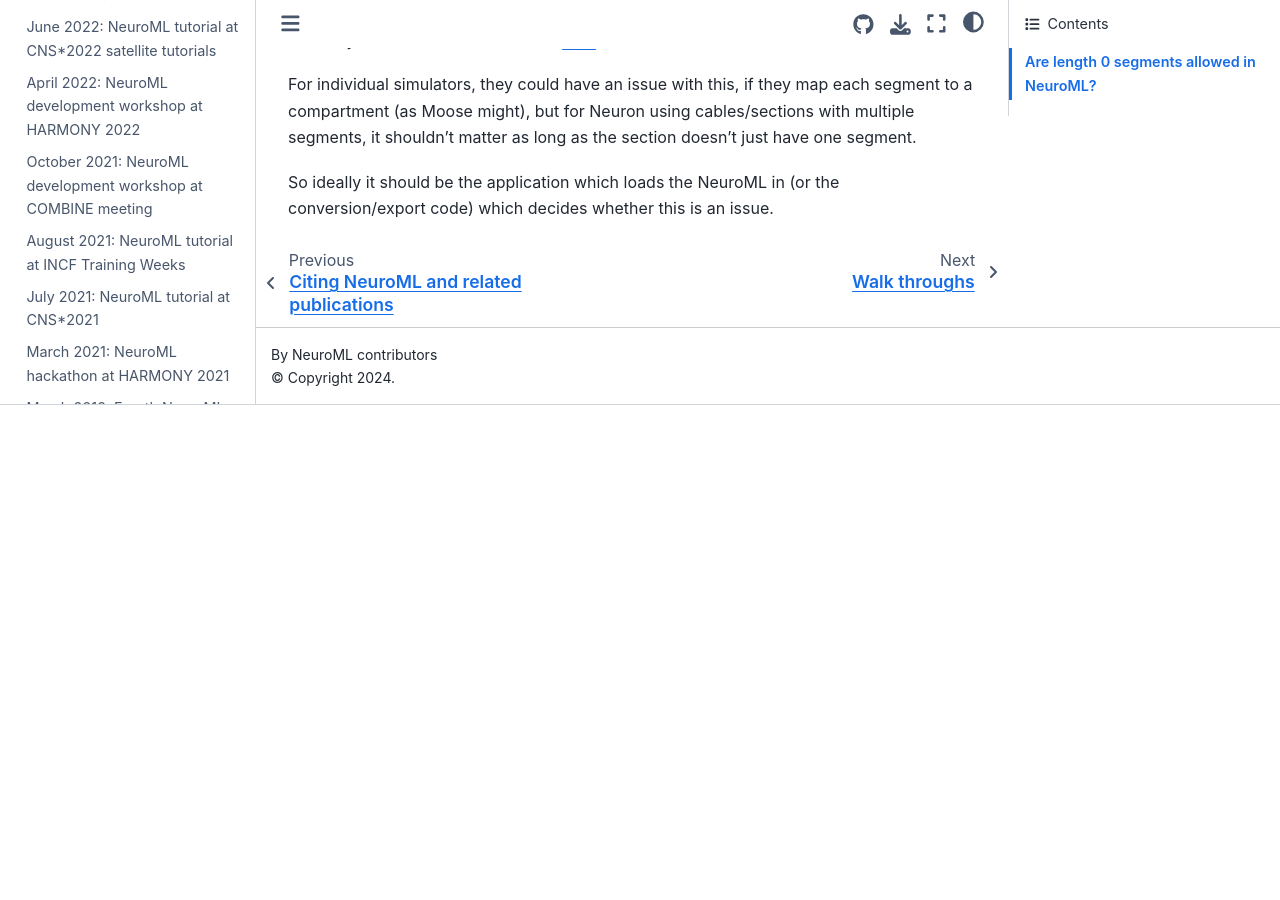
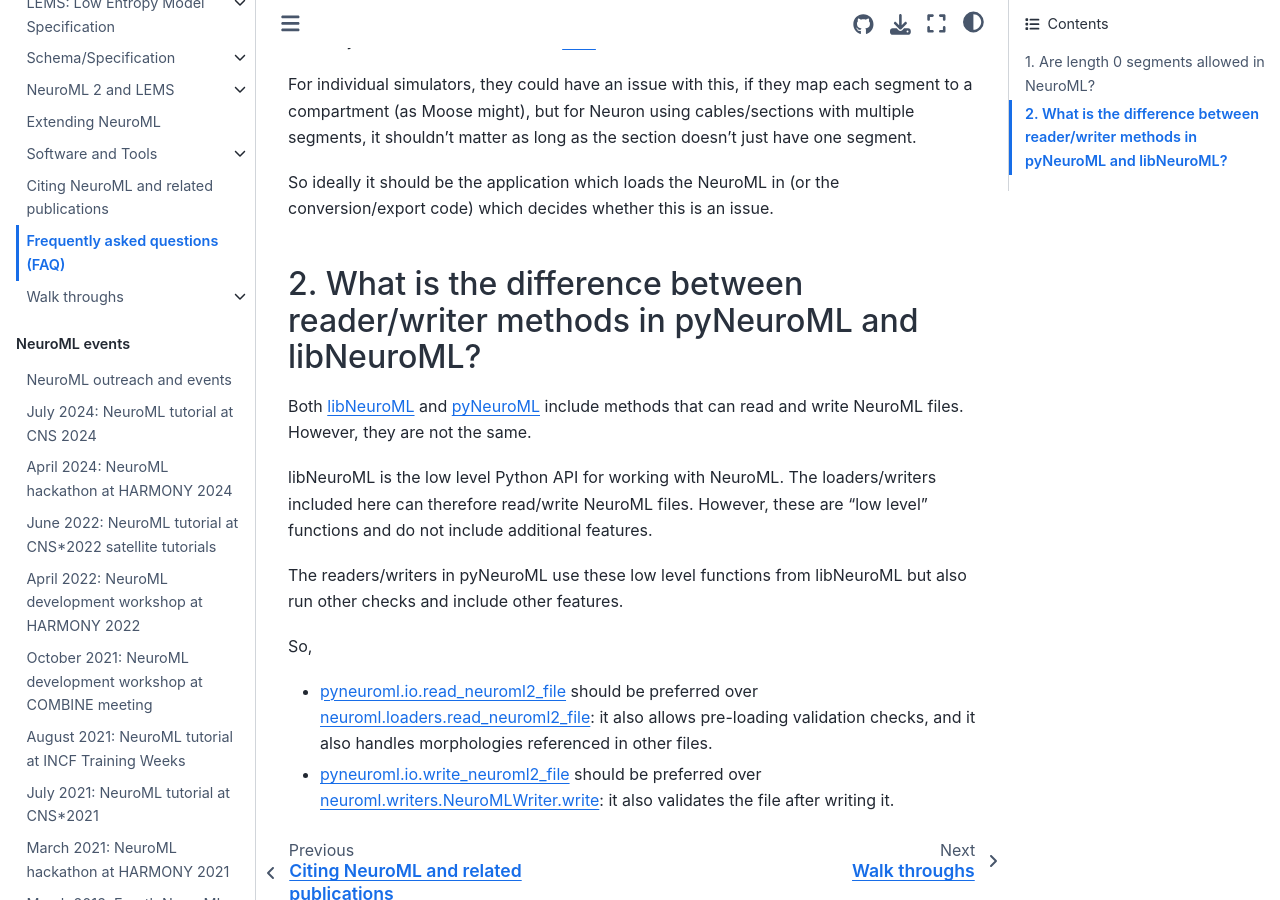
Before and after one commit to NeuroML/Documentation, a Jupyter Book: the page built from source/Userdocs/FAQ.md, in a window 1280 px wide and 900 px high, scrolled down 557 px. Built offline with Jupyter Book 1.0.4 settings and Sphinx 7.4.7 and the Sphinx Book theme 1.1.4, drawn with Linux system fonts in a browser that asks for light colours; pages that are not in the unit, such as notebooks, are missing from menus; before the commit the page ends 962 px from its top, so only the background shows below that; some of the changed text lies outside the part shown.

Commit message:
feat(faq): add entry about pyneuroml/libneuroml IO methods

````diff
--- a/source/Userdocs/FAQ.md
+++ b/source/Userdocs/FAQ.md
@@ -4,11 +4,11 @@
 ```{admonition} Please help improve the FAQ.
 :class: note
 This page lists some commonly asked questions related to NeuroML.
-Please feel free to [open issues](https://github.com/NeuroML/Documentation/issues) to add more entries to this FAQ.
+Please [open issues](https://github.com/NeuroML/Documentation/issues) to add more entries to this FAQ.
 ```
 
 (userdocs:faq:zero_length_segments)=
-## Are length 0 segments allowed in NeuroML?
+## 1. Are length 0 segments allowed in NeuroML?
 
 Discussion link: https://github.com/NeuroML/NeuroML2/issues/115
 
@@ -20,3 +20,20 @@ The `jnml -validate` option could throw a warning when it sees these segments, b
 For individual simulators, they could have an issue with this, if they map each segment to a compartment (as Moose might), but for Neuron using cables/sections with multiple segments, it shouldn't matter as long as the section doesn't just have one segment.
 
 So ideally it should be the application which loads the NeuroML in (or the conversion/export code) which decides whether this is an issue.
+
+(userdocs:faq:pyneuroml_or_neuroml)=
+## 2. What is the difference between reader/writer methods in pyNeuroML and libNeuroML?
+
+Both {ref}`libNeuroML <libneuroml>` and {ref}`pyNeuroML <pyneuroml>` include methods that can read and write NeuroML files.
+However, they are not the same.
+
+libNeuroML is the low level Python API for working with NeuroML.
+The loaders/writers included here can therefore read/write NeuroML files.
+However, these are "low level" functions and do not include additional features.
+
+The readers/writers in pyNeuroML use these low level functions from libNeuroML but also run other checks and include other features.
+
+So,
+
+- [pyneuroml.io.read_neuroml2_file](https://pyneuroml.readthedocs.io/en/latest/pyneuroml.io.html#pyneuroml.io.read_neuroml2_file) should be preferred over [neuroml.loaders.read_neuroml2_file](https://libneuroml.readthedocs.io/en/latest/userdocs/loaders.html#neuroml.loaders.read_neuroml2_file): it also allows pre-loading validation checks, and it also handles morphologies referenced in other files.
+- [pyneuroml.io.write_neuroml2_file](https://pyneuroml.readthedocs.io/en/latest/pyneuroml.io.html#pyneuroml.io.write_neuroml2_file) should be preferred over [neuroml.writers.NeuroMLWriter.write](https://libneuroml.readthedocs.io/en/latest/userdocs/writers.html#neuroml.writers.NeuroMLWriter.write): it also validates the file after writing it.
````
